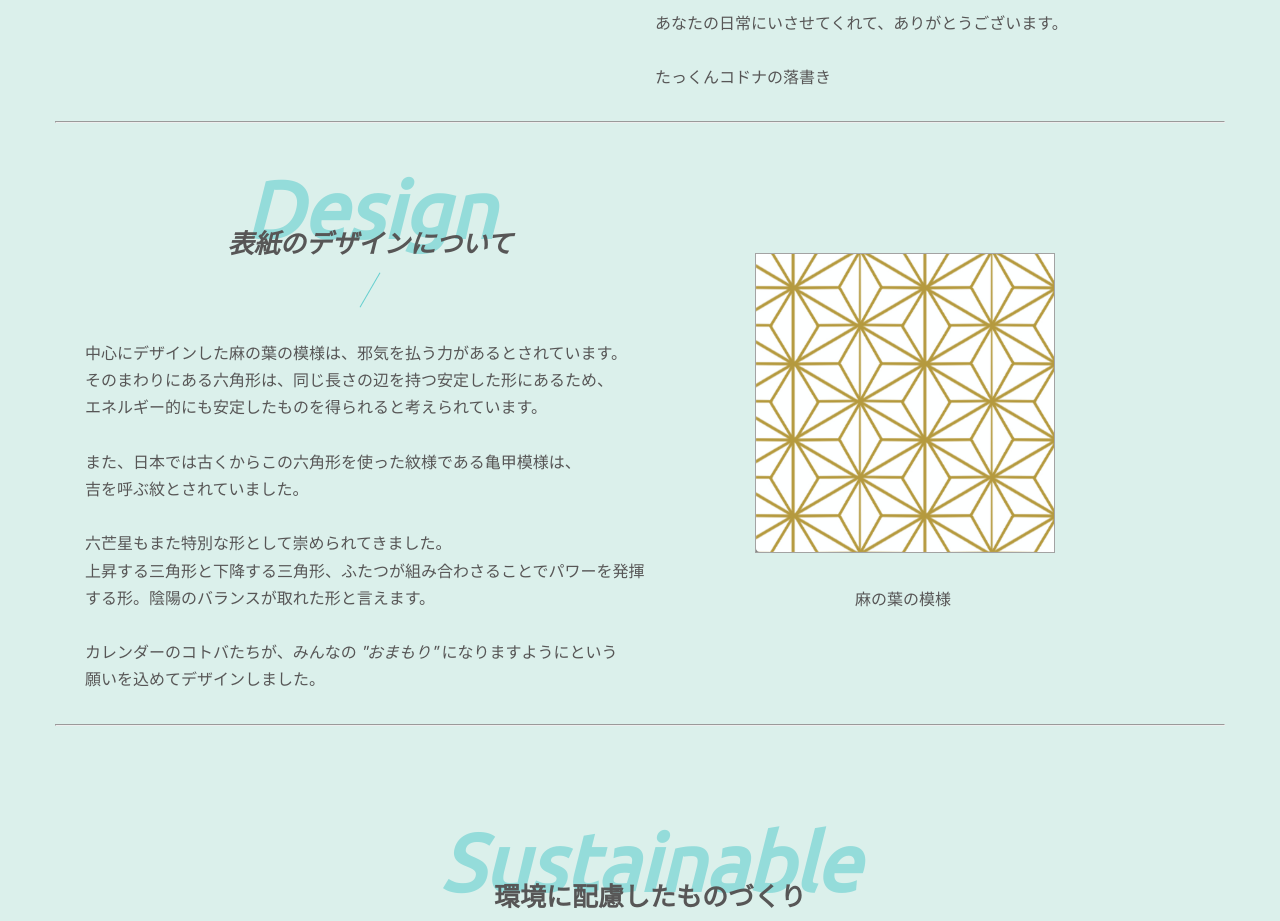
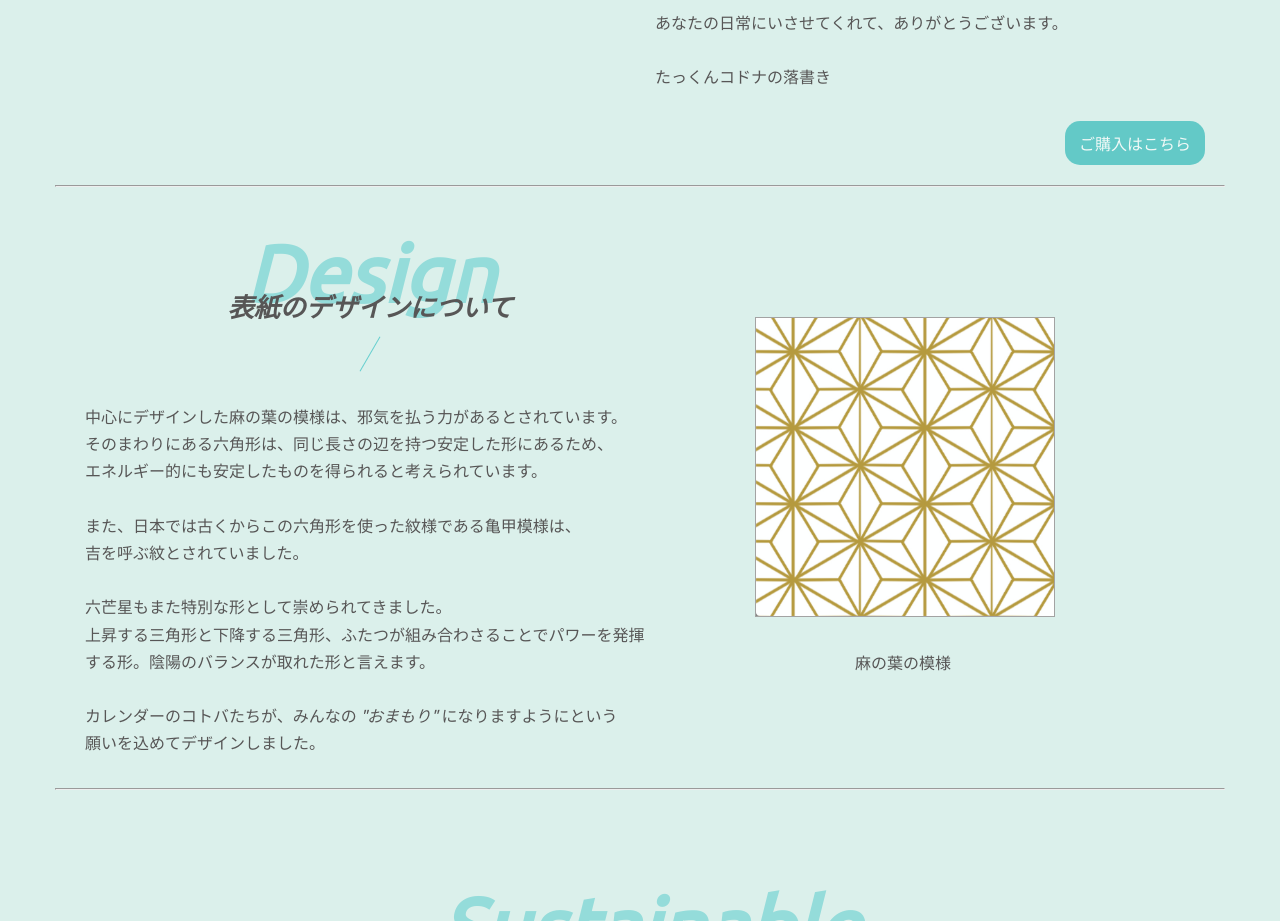
Before and after one commit to acca10/calendar, a website: page index.html in a window 1280 px wide. Shown: the part 1600-2521 px from the top of the page. Drawn offline with Linux system fonts and the light colour scheme; some packages are replaced by stand-ins of ours.

Commit message:
Add files via upload

```diff
--- a/css/style.css
+++ b/css/style.css
@@ -113,6 +113,22 @@ section img {
 
 .hyoushi img {
   margin-top: 50px;
+}
+
+.info a {
+  color: #fff;
+  padding: 10px;
+  background-color: #15b0b0;
+  opacity: 0.6;
+  border-radius: 15px;
+  width: 140px;
+  text-align: center;
+  float: right;
+  margin: 0 20px 20px 0;
+}
+.info a:hover {
+  color: #fff;
+  background-color: rgb(163, 163, 163);
 }
 
 .info span,
--- a/index.html
+++ b/index.html
@@ -44,7 +44,7 @@
             <li><a href="#gallery">Gallery</a></li>
             <li><a href="#about">About</a></li>
             <li>
-              <a href="#" target="_blank">
+              <a href="https://laiceps.thebase.in/" target="_blank">
                 <span class="material-icons"> shopping_cart </span>
                 Store
               </a>
@@ -140,6 +140,7 @@
             />ありがとうございます。<br /><br />
             たっくんコドナの落書き
           </p>
+          <a href="https://laiceps.thebase.in/items/53685790" target="_blank">ご購入はこちら</a>
         </div>
 
         <div class="pic today">
```
